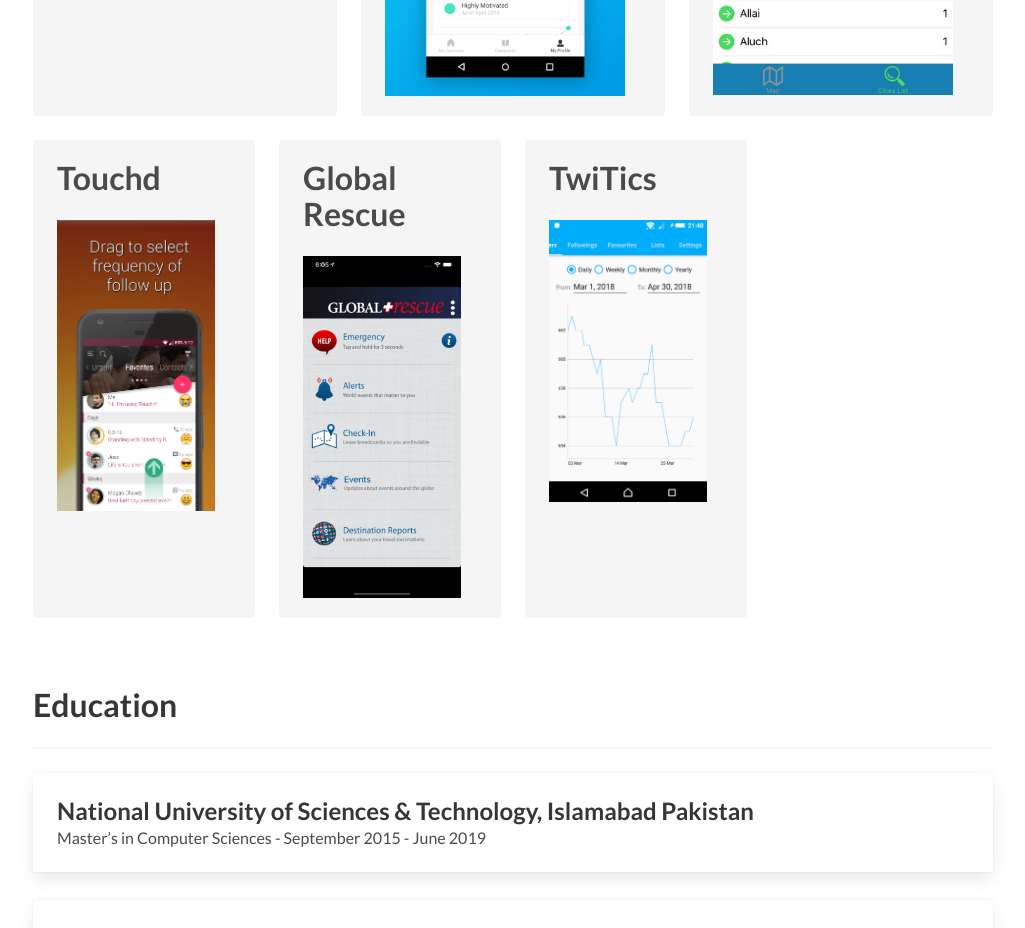
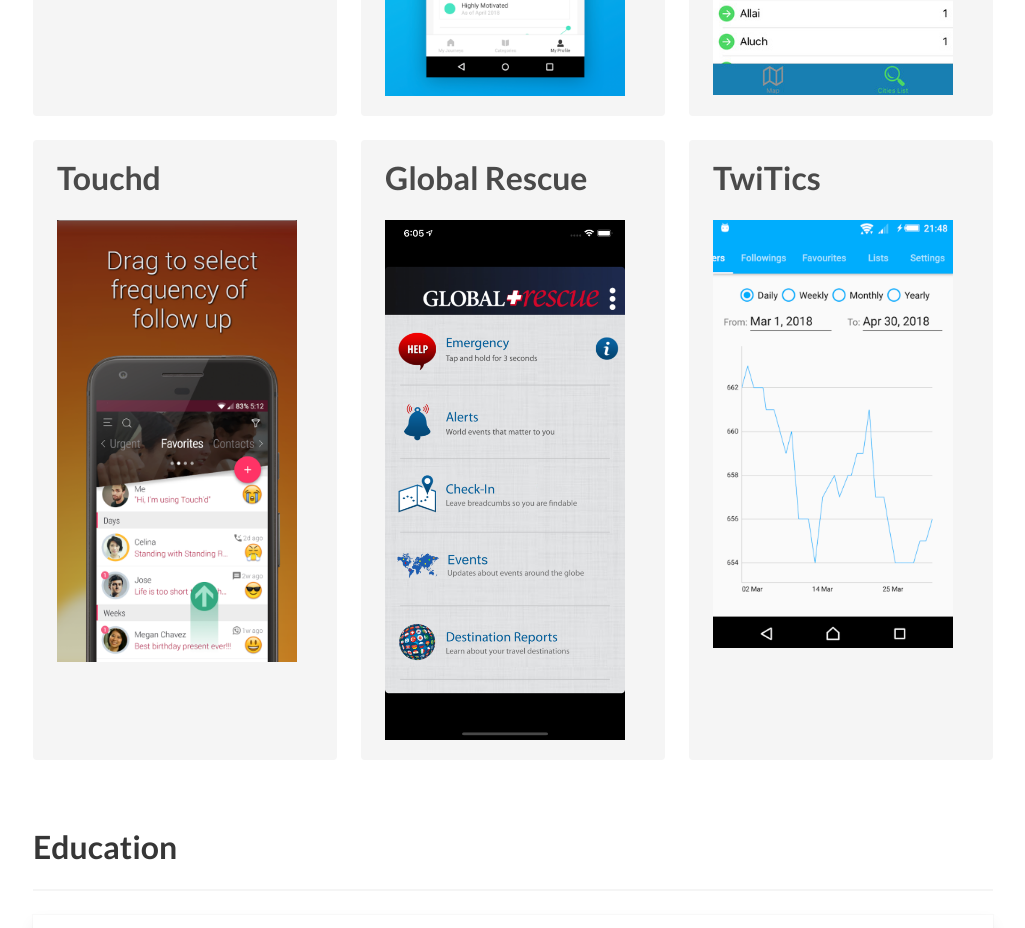
Before and after one commit to khurram18/khurram18.github.io, a plain HTML site: page index.html in a window 1280 px wide. Shown: the part 3800-4728 px from the top of the page, without its empty margins (127-1152 px from the left). Drawn offline with Linux system fonts and the light colour scheme.

Commit message:
Remove extra div element

```diff
--- a/index.html
+++ b/index.html
@@ -367,8 +367,6 @@
               </article>
             </div>
 
-            <div class="tile is-parent">
-            </div>
 
           </div>
         </div>
```
